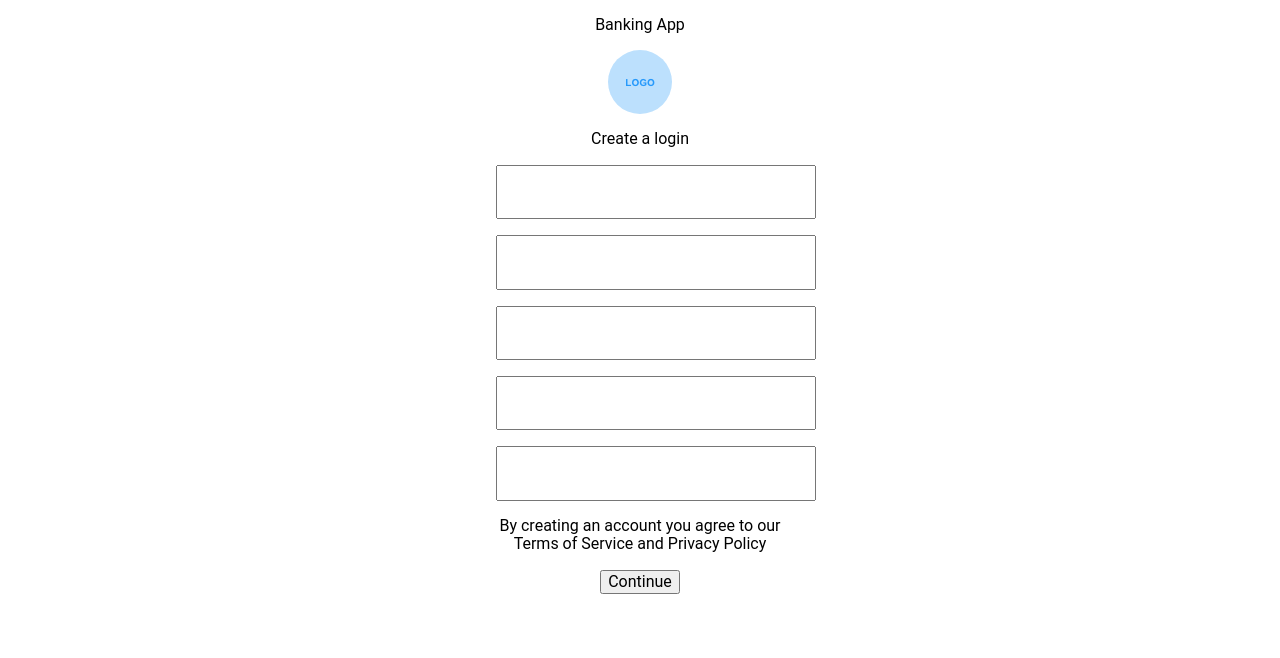
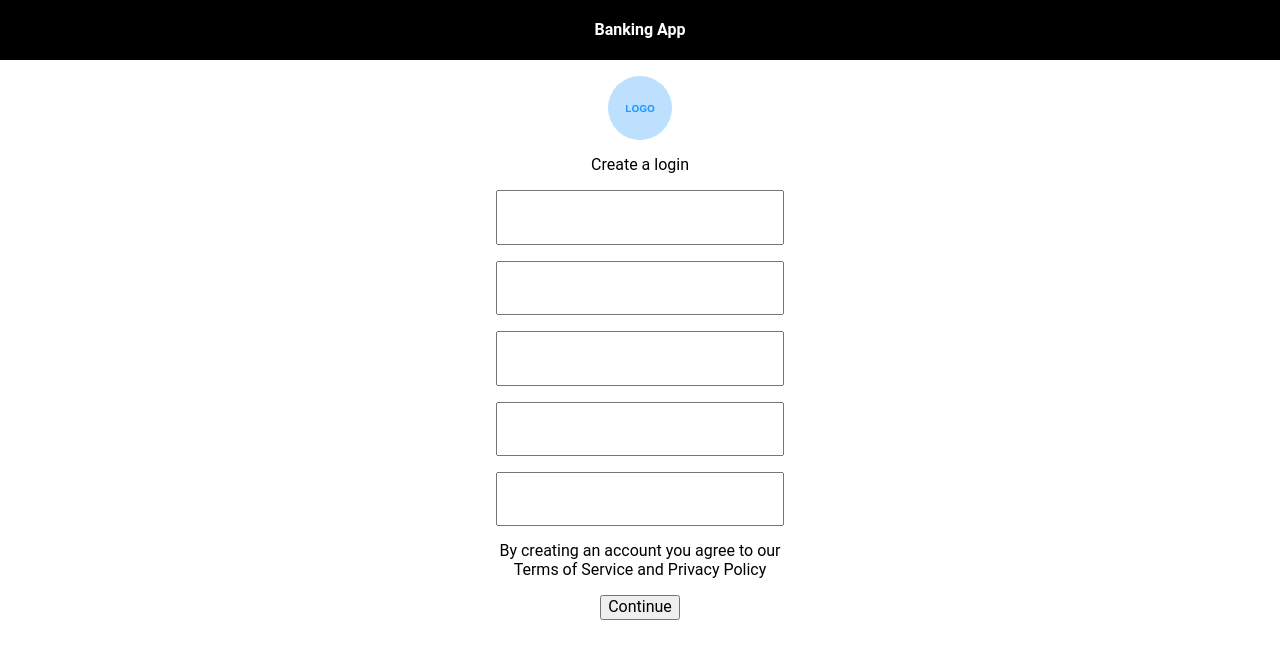
Before and after one commit to shoaibkamalkhan/Aman-Banking-App, a plain HTML site: page index.html in a window 1280 px wide. Drawn offline with Linux system fonts and the light colour scheme.

Commit message:
Updated HTML & CSS

```diff
--- a/css/styles.css
+++ b/css/styles.css
@@ -12,16 +12,36 @@ body {
     font-family: 'Roboto', sans-serif;
 }
 
+/* Container Styles */
+
+.container {
+    margin: 0 auto;
+}
+
 /* Header Styles */
+
+header {
+    position: fixed;
+    height: 60px;
+    width: 100%;
+    background-color: black;
+    display: flex;
+    align-items: center;
+    justify-content: center;
+}
 
 .hd-text {
     text-align: center;
+    color: white;
+    font-weight: bold;
+    margin: 0px;
+    align-items: center;
 }
 
 /* Banner Styles */
 
 .banner {
-    margin: 0, auto;
+    padding-top: 76px;
     text-align: center;
 }
 
@@ -33,20 +53,21 @@ body {
 
 /* Form Styles */
 
-.input-form {
+.ct-lgn-form {
+    max-width: 320px;
+    margin: 0 auto;
+    padding: 0 1rem;
     text-align: center;
-    max-width: 320px;
-    margin-left: auto;
-    margin-right: auto;
 }
 
 input {
     display: block;
-    margin-top: 1rem;
-    margin-left: 1rem;
-    margin-right: 1rem;
-    padding-top: 1rem;
-    padding-bottom: 1rem;
+    padding: 1rem 0;
+    margin: 1rem 0;
     width: 100%;
 
 }
+
+button {
+
+}
--- a/index.html
+++ b/index.html
@@ -18,7 +18,7 @@
             <p>Create a login</p>
         </div>
         <div class="input-form">
-            <form>
+            <form class="ct-lgn-form">
                 <input type="text" class="first-name">
                 <input type="text" class="last-name">
                 <input type="email" class="email">
```
